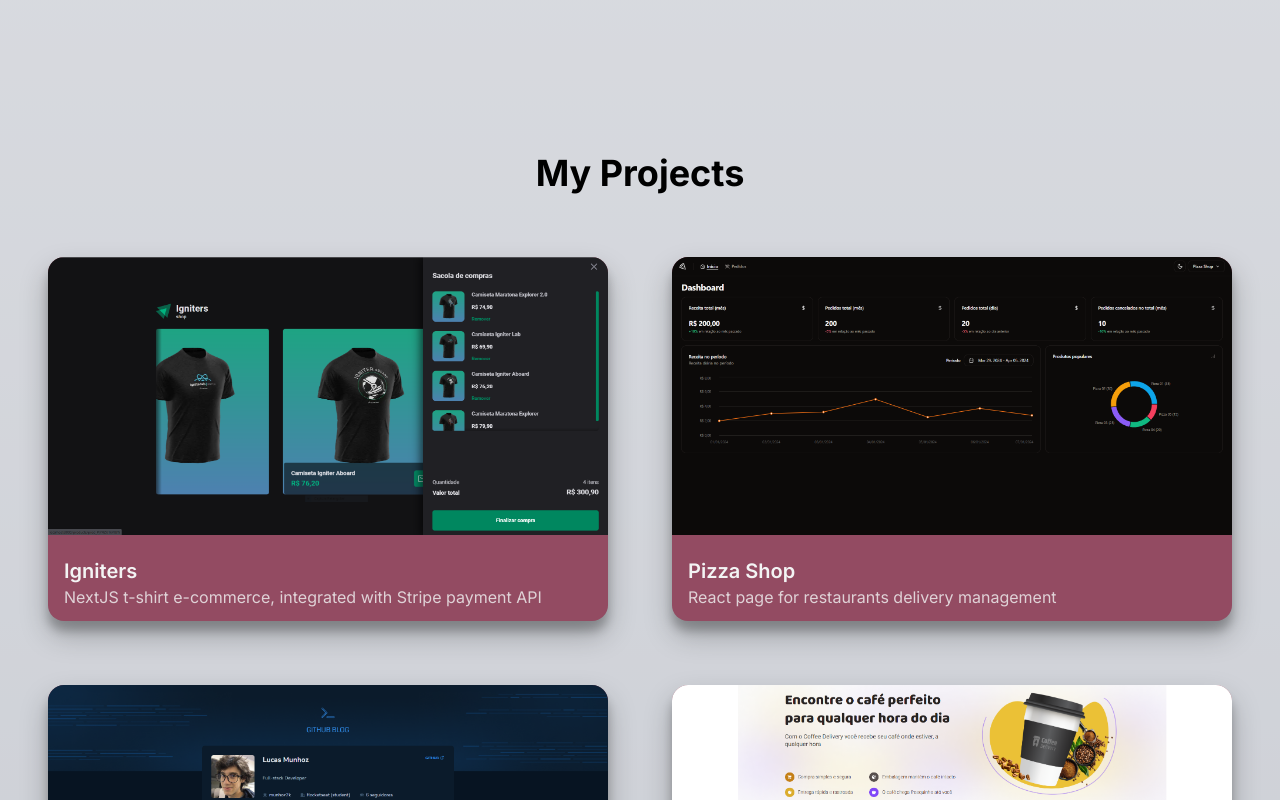
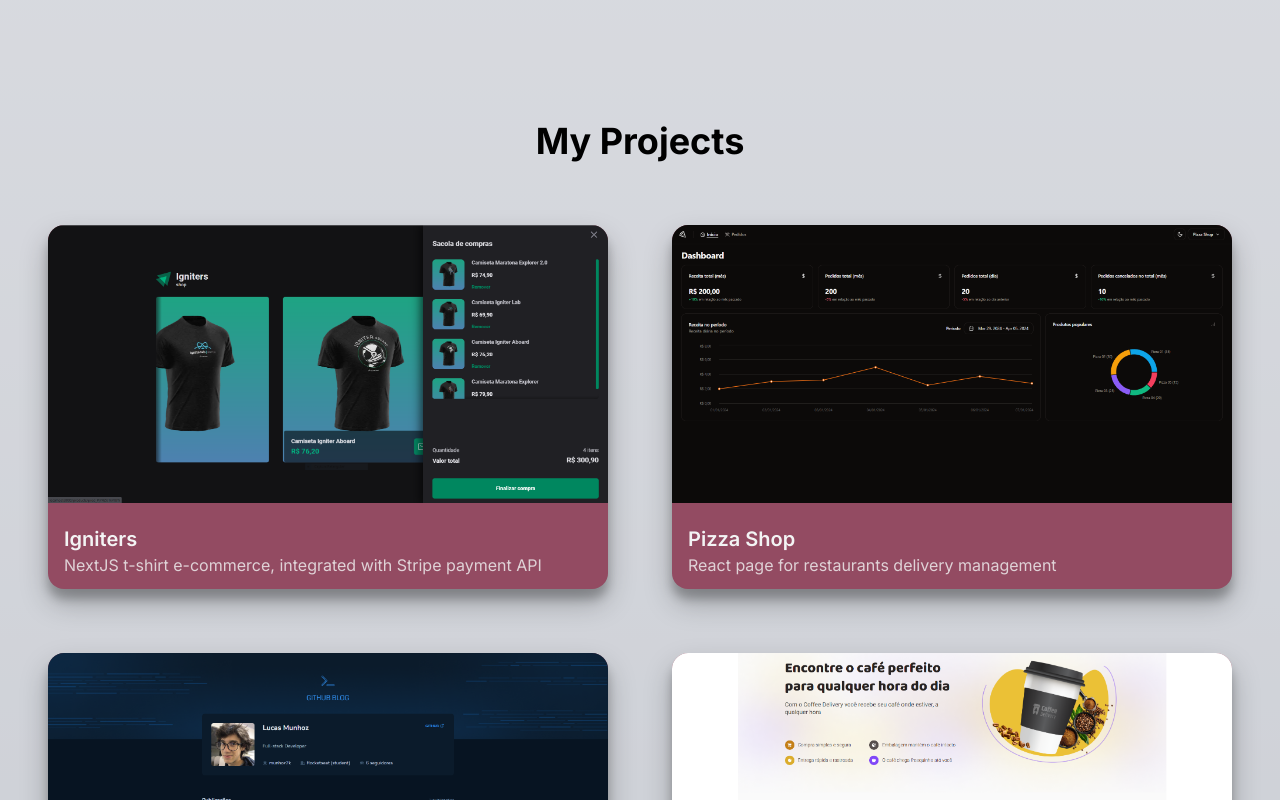
Before and after one commit to munhoz2k/lucas-next-portfolio, a Next.js app: page / in a window 1280 px wide. Shown: the part 1240-2040 px from the top of the page. Built offline with nearby package versions, Linux system fonts and the light colour scheme.

Commit message:
style: minor changes

```diff
--- a/src/app/components/projects/ProjectsSection.tsx
+++ b/src/app/components/projects/ProjectsSection.tsx
@@ -56,7 +56,7 @@
 
 export default function ProjectsSection() {
   return (
-    <div className='mt-56'>
+    <div className='mt-48'>
       <h2
         className='mb-16 text-center font-bold text-4xl text-black'
       >
```
